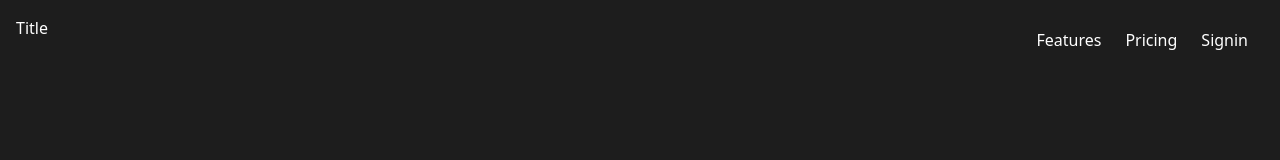
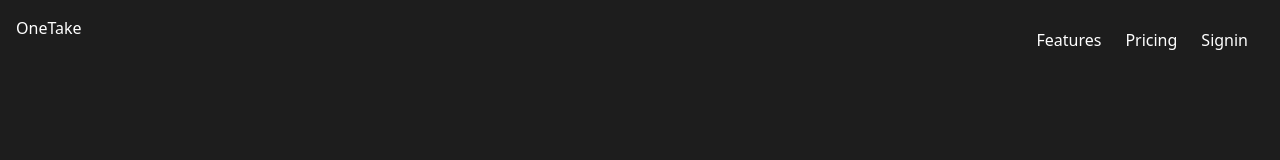
Before and after one commit to williamstyronejr/audiotake1, a React (Vite) app in the folder web/: page / in a window 1280 px wide. Shown: the top 160 px of the page. Built offline with nearby package versions, Linux system fonts and the light colour scheme.

Commit message:
Fixed miss spelling

```diff
--- a/web/src/main.tsx
+++ b/web/src/main.tsx
@@ -1,7 +1,7 @@
 import React, { useEffect, useRef, useState } from "react";
 import ReactDOM from "react-dom/client";
-import { BrowserRouter, Route, Routes } from "react-router-dom";
-import HomePage from "./pages/HomePaage";
+import { BrowserRouter, Link, Route, Routes } from "react-router-dom";
+import HomePage from "./pages/HomePage";
 import "./index.css";
 import useDetectClick from "./useDetectoutside";
 import FeaturesPage from "./pages/FeaturesPage";
@@ -104,7 +104,10 @@ ReactDOM.createRoot(document.getElementById("root") as HTMLElement).render(
   <React.StrictMode>
     <BrowserRouter>
       <header className="flex flex-row flex-nowrap justify-between p-4">
-        <div className="">Title</div>
+        <Link className="" to="/">
+          OneTake
+        </Link>
+
         <Nav />
       </header>
 
```
Also changed, not shown: web/src/pages/HomePage.tsx (renamed from web/src/pages/HomePaage.tsx).
